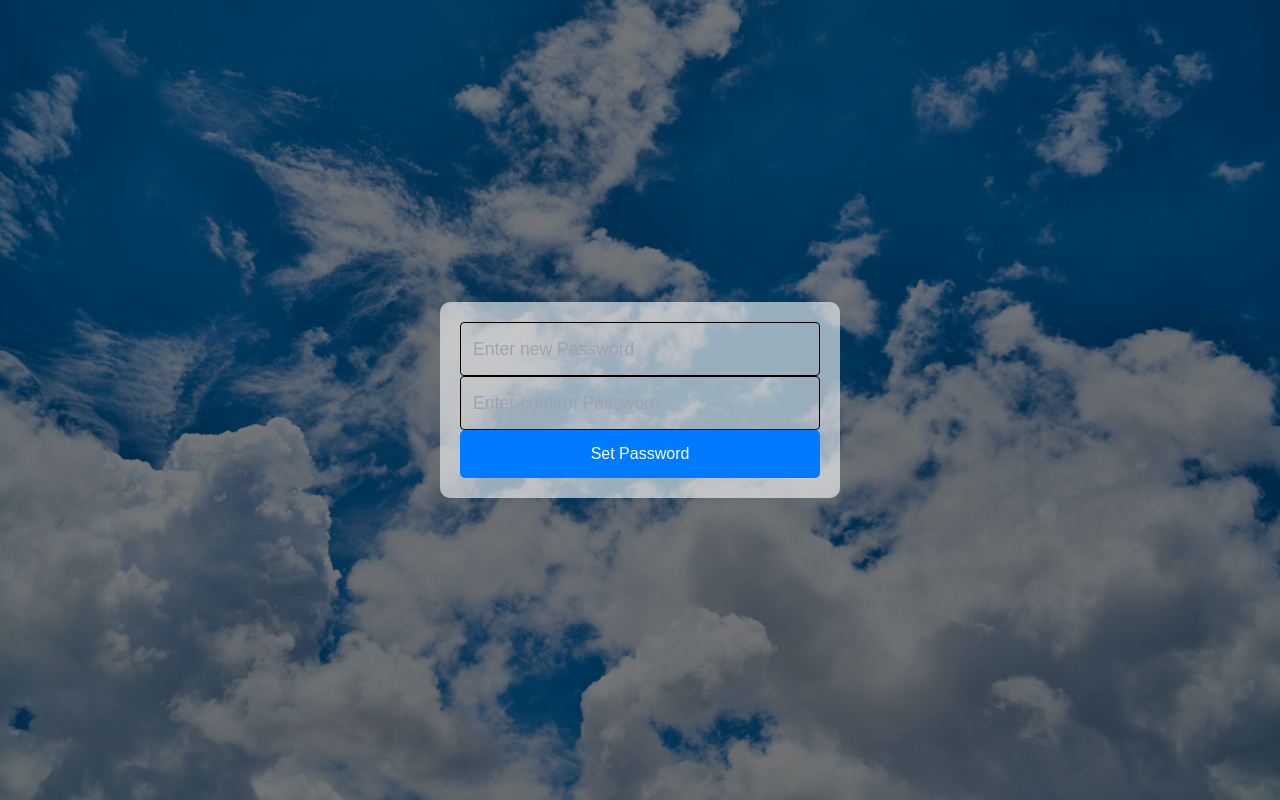
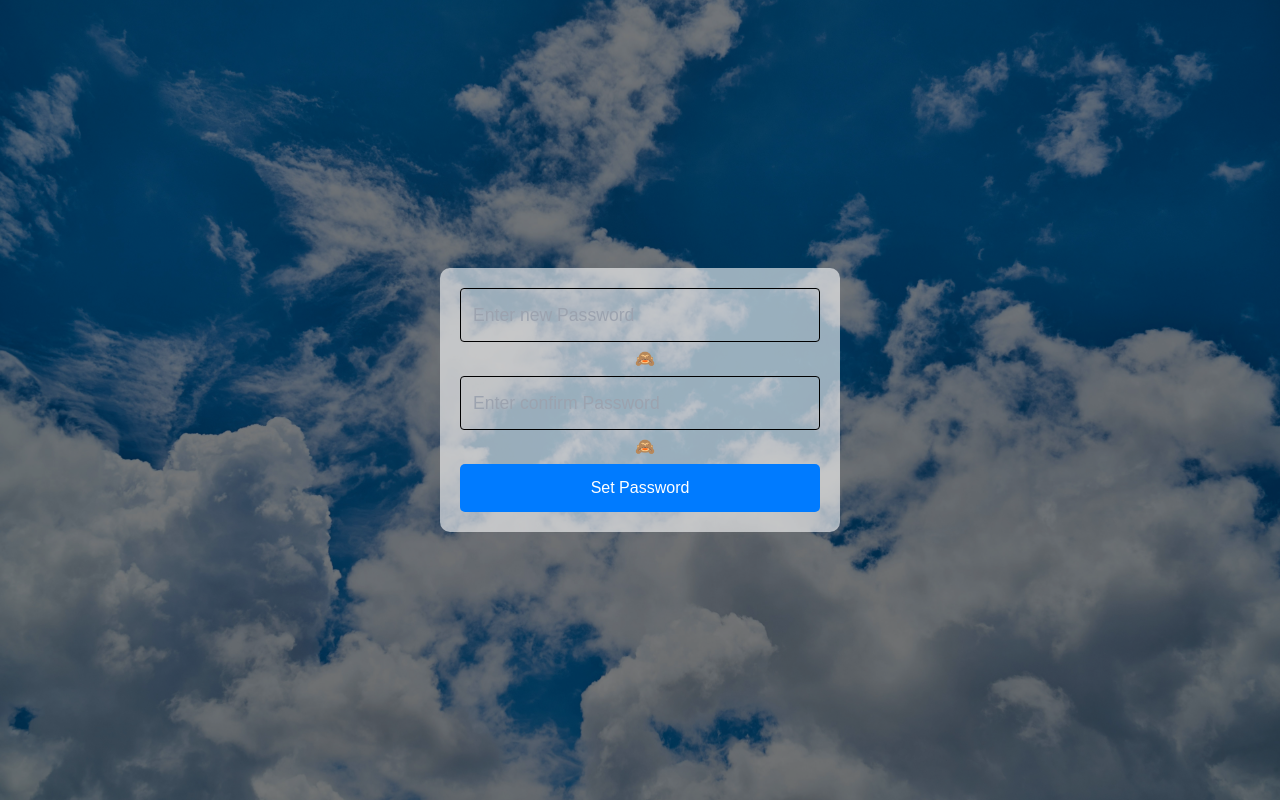
Before and after one commit to divyasanvi1/ScreenRecorderFinal, a React (Vite) app: page /reset-password in a window 1280 px wide. Built offline with nearby package versions, Linux system fonts and the light colour scheme; no server answers; a web font is replaced by a local one.

Commit message:
beautifytoastify

```diff
--- a/src/AppComponent.jsx
+++ b/src/AppComponent.jsx
@@ -282,15 +282,11 @@ const handleMediaUpload = async (mediaBlobUrl) => {
                 Home
               </Button>
                 {status==="idle" && (
-                  <button
-                    onClick={() => {
-                      startRecording();
-                    }}
-                    className="ml-4 bg-blue-500 hover:bg-blue-700 text-white font-bold py-2 px-4 rounded"
-                  >
-
-                    Start Recording ⇢
-                  </button>
+                  <Button variant="contained" onClick={() => {
+                    startRecording();
+                  }}>
+                  Start 🎥
+                </Button>
                 )}
                 {recording && (
                   <button
@@ -301,16 +297,16 @@ const handleMediaUpload = async (mediaBlobUrl) => {
                     }}
                     className="ml-4 bg-red-500 hover:bg-red-700 text-white font-bold py-2 px-4 rounded"
                   >
-                    Stop Recording
+                    Stop 🎥
                   </button>
                 )}
                 {status === "stopped" && mediaBlobUrl && (
                   <>
                   <Button variant="contained" onClick={() => handleDownload(mediaBlobUrl)}>
-                    Download
+                    Download 🎥
                   </Button>
                   <Button variant="contained" onClick={() => handleMediaUpload(mediaBlobUrl)}>
-                    Upload to  Drive
+                    Upload 🎥
                   </Button>
                 </>
                 )}
--- a/src/pages/Contact.jsx
+++ b/src/pages/Contact.jsx
@@ -1,9 +1,14 @@
 import React, { useState } from 'react';
 import "./Front.css" // Import your CSS file for styling
-
+import { ToastContainer, toast } from 'react-toastify';
+import 'react-toastify/dist/ReactToastify.css';
 const ContactUs = () => {
 
     const email = "sanvidiv22@gmail.com";
+
+    const handleEmailClick = () => {
+      toast.info("Redirecting to email...");
+    };
   return (
     <div className="contact">
   <div className="block-contact">
@@ -20,7 +25,7 @@ const ContactUs = () => {
       </p>
     </div>
     <div className="contact-action">
-      <a href={`mailto:${email}`} className="login-button">Send Email</a>
+      <a href={`mailto:${email}`} className="login-button" onClick={handleEmailClick}>Send Email</a>
     </div>
     <div className="additional-info">
       <h2 style={{ fontSize: '1.5rem', margin: '10px 0', color: 'black' }}>Stay Connected!</h2>
@@ -29,6 +34,7 @@ const ContactUs = () => {
       </p>
     </div>
   </div>
+  <ToastContainer />
 </div>
 
   );
--- a/src/pages/Login.jsx
+++ b/src/pages/Login.jsx
@@ -6,6 +6,7 @@ import { useAuth } from '../AuthProvider';
 const Login =() =>{
     const [email,setEmail]=useState("");
     const [password,setPassword]=useState("");
+    const [isPasswordVisible, setIsPasswordVisible] = useState(false);
 
      //event state
      const[loading,setLoading]=useState(false);
@@ -29,6 +30,10 @@ const Login =() =>{
       }
      };
 
+     const togglePasswordVisibility = () => {
+      setIsPasswordVisible(!isPasswordVisible);
+    };
+
     return (
         <div className="background-signup">
           <div className="block-signup">
@@ -42,11 +47,26 @@ const Login =() =>{
                 onChange={(e)=>setEmail(e.target.value)}/>
               <br/>
               <label>Password</label>
-              <input type ="text"
+              <input
+               type ={isPasswordVisible ? 'text' : 'password'}
               placeholder="Enter Password"
               required
               value={password}
               onChange={(e)=>setPassword(e.target.value)}/>
+               <button
+          type="button"
+          className="password-toggle"
+          onClick={togglePasswordVisibility}
+          style={{
+            marginLeft: '10px',
+            padding: '5px',
+            border: 'none',
+            background: 'transparent',
+            cursor: 'pointer',
+          }}
+        >
+          {isPasswordVisible ? '👁️' : '🙈'}
+        </button>
               <br/>
               {error && <div className="error-msg">{error}</div>}
               <div className="submit-div">
--- a/src/pages/Signup.jsx
+++ b/src/pages/Signup.jsx
@@ -1,6 +1,8 @@
 import React, { useState } from 'react';
 import { Link, useNavigate } from 'react-router-dom';
 import { useAuth } from '../AuthProvider';
+import { ToastContainer, toast } from 'react-toastify';
+import 'react-toastify/dist/ReactToastify.css';
 import "./Front.css"
 const Signup = () => {
     const [name, setName] = useState("");
@@ -8,6 +10,7 @@ const Signup = () => {
     const [password, setPassword] = useState("");
     const [loading, setLoading] = useState(false);
     const [error, setError] = useState(null);
+    const [isPasswordVisible, setIsPasswordVisible] = useState(false);
 
     const navigate = useNavigate();
      const {signUp}=useAuth();
@@ -18,14 +21,21 @@ const Signup = () => {
 
         try {
             await signUp(email, password,name);
+            toast.success("Registration successful!");
             console.log('User signed in successfully');
             navigate('/');
         } catch (err) {
             setError(err.message);
+            toast.error(`Error: ${err.message}`);
         } finally {
             setLoading(false);
         }
     };
+
+
+    const togglePasswordVisibility = () => {
+        setIsPasswordVisible(!isPasswordVisible);
+      };
 
     return (
         <div className="background-signup">
@@ -52,12 +62,26 @@ const Signup = () => {
                 <br />
                 <label>Password</label>
                 <input
-                    type="password" // Changed to "password" for security
+                    type={isPasswordVisible ? 'text' : 'password'} // Changed to "password" for security
                     placeholder="Enter Password"
                     required
                     value={password}
                     onChange={(e) => setPassword(e.target.value)}
                 />
+                <button
+          type="button"
+          className="password-toggle"
+          onClick={togglePasswordVisibility}
+          style={{
+            marginLeft: '10px',
+            padding: '5px',
+            border: 'none',
+            background: 'transparent',
+            cursor: 'pointer',
+          }}
+        >
+          {isPasswordVisible ? '👁️' : '🙈'}
+        </button>
                 <br />
                 {error && <div className="error-msg">{error}</div>}
                 <div className="submit-div">
@@ -70,6 +94,7 @@ const Signup = () => {
                 </div>
             </form>
             </div>
+            <ToastContainer />
         </div>
     );
 };
--- a/src/password/Forget.jsx
+++ b/src/password/Forget.jsx
@@ -1,6 +1,8 @@
 import React,{useState} from 'react'
 import {authService} from '../library/appwrite'
 import "./cover.css";
+import { ToastContainer, toast } from 'react-toastify';
+import 'react-toastify/dist/ReactToastify.css';
 
 const Forget=()=>{
       const [email,setEmail]=useState('');
@@ -9,10 +11,12 @@ const Forget=()=>{
         e.preventDefault();
         try{
             await authService.recoverPassword(email);
+            toast.success('Recovery email sent! Check your inbox.');
             alert('Recovery email sent! Check your inbox.');
             setEmail('');
         }
         catch (error) {
+          toast.error('Failed to send recovery email. Please try again.');
             alert('Failed to send recovery email. Please try again.');
         }
       };
@@ -30,6 +34,7 @@ const Forget=()=>{
           <button className="sub" type="submit">Send Recovery Email</button>
         </form>
         </div>
+        <ToastContainer />
         </div>
     );
 };
--- a/src/password/Recover.jsx
+++ b/src/password/Recover.jsx
@@ -2,51 +2,92 @@ import React,{useState} from 'react'
 import { useSearchParams } from 'react-router-dom'
 import { authService } from '../library/appwrite'
 import "./cover.css";
+import { ToastContainer, toast } from 'react-toastify';
+import 'react-toastify/dist/ReactToastify.css';
+
 const Recover=()=>{
     const [newPassword,setNewPassword]=useState('');
     const [confirmPassword,setConfirmPassword]=useState('');
     const [searchParams]=useSearchParams();
     const userId=searchParams.get('userId');
     const secret=searchParams.get('secret');
+    const [isPasswordVisible, setIsPasswordVisible] = useState(false);
 
     const handleSubmit=async(e)=>{
        e.preventDefault();
        if(newPassword!==confirmPassword)
        {
+         toast.error('Passwords do not match!');
         alert('password do not match');
         return;
        }
 
        try{
           await authService.updateRecovery(userId,secret,newPassword,confirmPassword);
+          toast.success('Password updated successfully!');
           alert('Password updated successfully!');
        }
        catch(error){
         console.log('Failed to update password:', error);
+        toast.error('Failed to update password. Please try again.');
         alert('Error updating password. Please try again.');
        }
     }
+
+    const togglePasswordVisibility = () => {
+      setIsPasswordVisible(!isPasswordVisible);
+    };
+
     return (
      <div className="forgot">
       <div className="block-forget">
         <form onSubmit={handleSubmit} className="form">
             <input
-             type="password"
+             type ={isPasswordVisible ? 'text' : 'password'}
              value={newPassword}
              onChange={(e)=>setNewPassword(e.target.value)}
              placeholder="Enter new Password"
              required
             />
+            <button
+          type="button"
+          className="password-toggle"
+          onClick={togglePasswordVisibility}
+          style={{
+            marginLeft: '10px',
+            padding: '5px',
+            border: 'none',
+            background: 'transparent',
+            cursor: 'pointer',
+          }}
+        >
+          {isPasswordVisible ? '👁️' : '🙈'}
+        </button>
             <input
-             type="password"
+             type ={isPasswordVisible ? 'text' : 'password'}
              value={confirmPassword}
              onChange={(e)=>setConfirmPassword(e.target.value)}
              placeholder="Enter confirm Password"
              required
             />
+            <button
+          type="button"
+          className="password-toggle"
+          onClick={togglePasswordVisibility}
+          style={{
+            marginLeft: '10px',
+            padding: '5px',
+            border: 'none',
+            background: 'transparent',
+            cursor: 'pointer',
+          }}
+        >
+          {isPasswordVisible ? '👁️' : '🙈'}
+        </button>
             <button className="sub" type="submit">Set Password</button>
         </form>
         </div>
+        <ToastContainer />
      </div>
     );
 };
```
